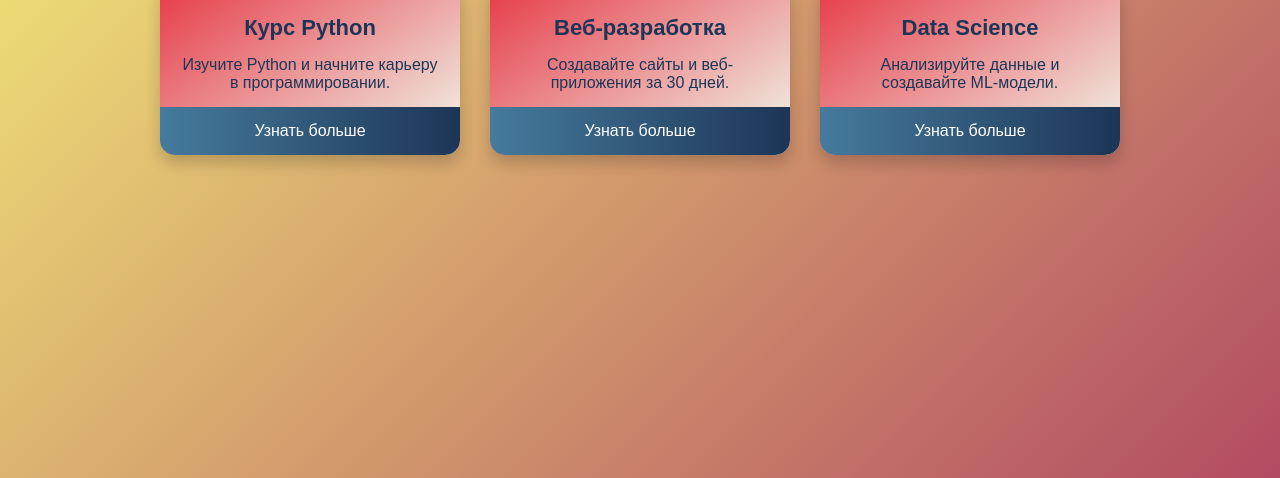
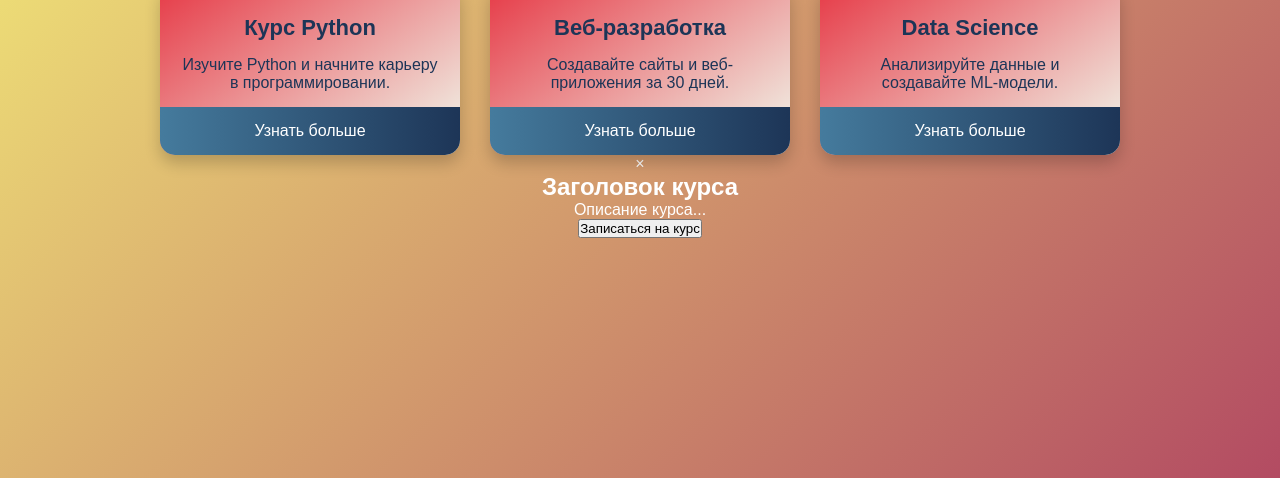
Before and after one commit to Klinexsov/flaskapp, a Flask app: page / in a window 1280 px wide. Shown: the part 211-689 px from the top of the page. Run offline with Flask 2, Linux system fonts and the light colour scheme; some libraries are stand-ins or nearby versions.

Commit message:
index.html

```diff
--- a/templates/index.html
+++ b/templates/index.html
@@ -11,19 +11,29 @@
         <img src="https://via.placeholder.com/300x180" alt="Python">
         <h2>Курс Python</h2>
         <p>Изучите Python и начните карьеру в программировании.</p>
-        <button>Узнать больше</button>
+        <button data-course="python">Узнать больше</button>
     </div>
     <div class="card">
         <img src="https://via.placeholder.com/300x180" alt="Веб-разработка">
         <h2>Веб-разработка</h2>
         <p>Создавайте сайты и веб-приложения за 30 дней.</p>
-        <button>Узнать больше</button>
+        <button data-course="webdev">Узнать больше</button>
     </div>
     <div class="card">
         <img src="https://via.placeholder.com/300x180" alt="Data Science">
         <h2>Data Science</h2>
         <p>Анализируйте данные и создавайте ML-модели.</p>
-        <button>Узнать больше</button>
+        <button data-course="datasci">Узнать больше</button>
+    </div>
+</div>
+
+<!-- Модальное окно -->
+<div id="course-modal" class="modal">
+    <div class="modal-content">
+        <span class="close-btn">&times;</span>
+        <h2 id="modal-title">Заголовок курса</h2>
+        <p id="modal-description">Описание курса...</p>
+        <button id="enroll-button">Записаться на курс</button>
     </div>
 </div>
 {% endblock %}
```
